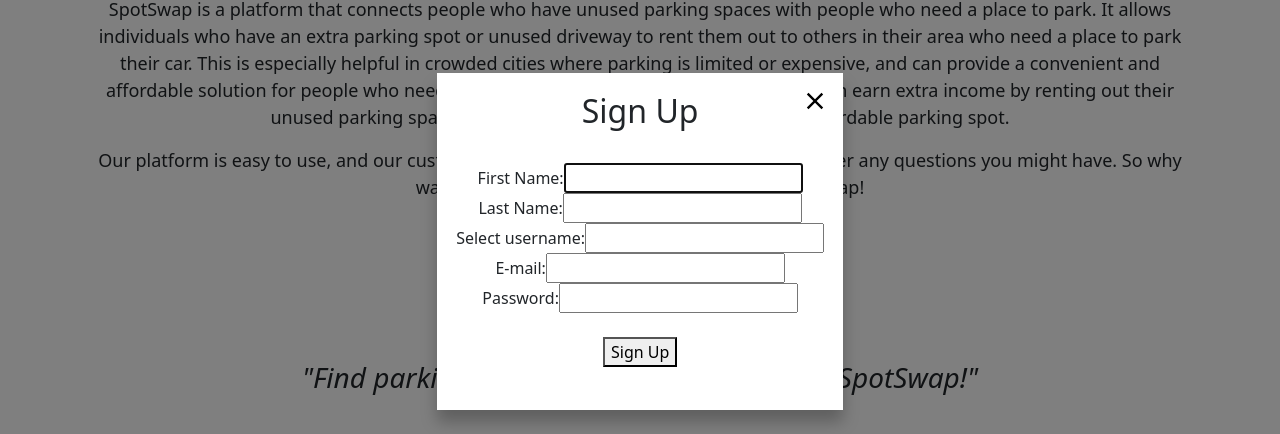
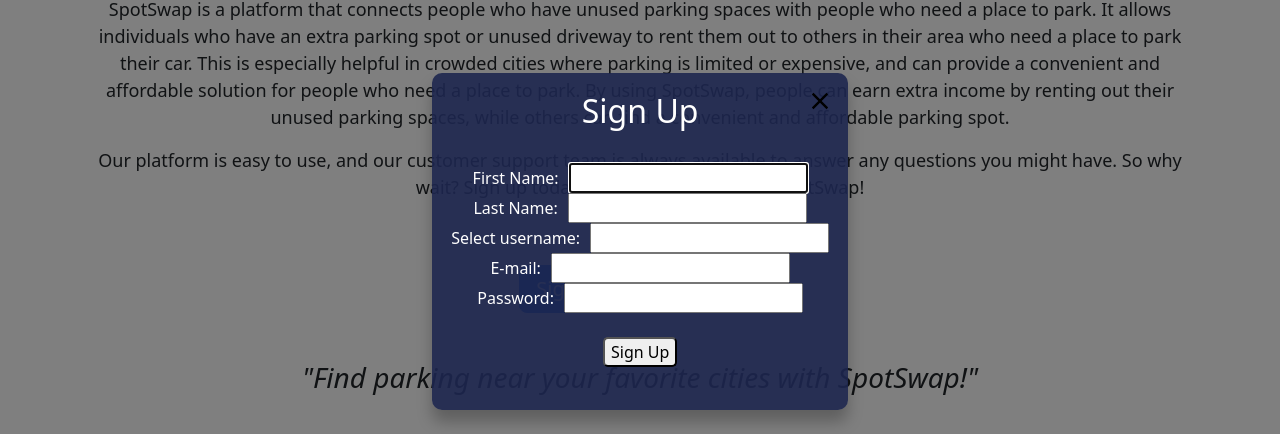
Before and after one commit to alessandraapds/spot_swap_frontend, a React (Create React App) app: page / in a window 1280 px wide. Both pictures are taken after a click on the button "Sign Up". Shown: the part 159-593 px from the top of the page. Built offline with nearby package versions, Linux system fonts and the light colour scheme; grey boxes are pictures that could not be loaded.

Commit message:
styling components

```diff
--- a/src/App.css
+++ b/src/App.css
@@ -156,7 +156,7 @@ h1 {
 .BookingDetails {
   padding: 50px 50px;
   text-align: center;
-  background-color: rgb(41, 41, 168);
+  background-color: #1a244f;
   color: white;
   border-top: 2px solid black;
   border-bottom: 2px solid black;
@@ -192,3 +192,18 @@ h1 {
   font-size: 20px;
   font-weight: bold;
 }
+
+.customModal {
+  background: #1d264ee5 !important;
+  color: #fff !important;
+  border-radius: 10px!important;
+}
+.signUpButton {
+  border-radius: 5px;
+}
+.loginButton {
+  border-radius: 5px;
+}
+label {
+  margin-right: 10px;
+}
--- a/src/components/Footer.js
+++ b/src/components/Footer.js
@@ -4,7 +4,7 @@ import { FaFacebook, FaTwitter, FaInstagram, FaGithub } from "react-icons/fa";
 const Footer = () => {
     const currentYear = new Date().getFullYear();
   return (
-    <footer>
+    <footer className="footer">
       <div className="contact-info">
         <p>SpotSwap</p>
         {/* <p>Phone: (555) 555-5555</p> */}
--- a/src/components/Maps.js
+++ b/src/components/Maps.js
@@ -12,7 +12,7 @@ const Maps = ({ street, city }) => {
   // const mapUrl = `https://maps.googleapis.com/maps/api/geocode/json?address=1600+Amphitheatre+Parkway,+Mountain+View,+CA&key=${mapKey}`;
 
   // MapQuest
-  const mapKey = "RJBWULAYj6sU6ou3OYcjRj0pIK7911NN";
+  const mapKey = "kR1aIlBkHmlqU8bAPFW06iSyMPEVO3Mj";
   const mapUrl = `https://www.mapquestapi.com/geocoding/v1/address?key=${mapKey}&location=${street}+${city}`;
 
   const [mapData, setMapData] = useState([]);
--- a/src/views/Home.js
+++ b/src/views/Home.js
@@ -9,7 +9,6 @@ const Home = () => {
   const navigate = useNavigate()
   return (
     <div>
-      {!token ? navigate("/") : null}
       <Navbar />
       <div className="Heading"><h1>Welcome Back {name}</h1></div>
       <Form />
--- a/src/views/Login.js
+++ b/src/views/Login.js
@@ -73,23 +73,21 @@ const Login = () => {
       <form className='userform' onSubmit={handleSubmit}>
          <label>
             Username:
+             </label>
             <input type="text" name="username" value={username}  onChange={(e) => setUsername(e.target.value)}></input>
-         </label>
+
          <br></br>
          <label>
             Password:
+         </label>
             <input type="text" name="password" value={password}  onChange={(e) => setPassword(e.target.value)}></input>
-         </label>
+
          <br></br>
          <br></br>
-         <button type="submit" value="Login">Login</button>
+         <button type="submit" value="Login" className='loginButton'>Login</button>
 
     </form>
     <br></br>
-    <p>Not Registered Sign Up Now</p>
-
-      {show === true ?
-        <Signup /> : '' }
 
       </Modal>
     </div>
--- a/src/views/Signup.js
+++ b/src/views/Signup.js
@@ -64,37 +64,44 @@ const Signup = () => {
 
     <div>
        <a class="nav-link active" onClick={onOpenModal}>Sign Up</a>
-      <Modal open={open} onClose={onCloseModal} center>
+      <Modal open={open} onClose={onCloseModal} center classNames={{
+          modal: 'customModal'
+        }}>
          <h2>Sign Up</h2>
          <br></br>
       <form className='userform' onSubmit={handleSubmit}>
         <label>
             First Name:
+            </label>
             <input type="text" name="firstName" value={firstName}  onChange={(e) => setFirstName(e.target.value)}></input>
-         </label>
+
          <br></br>
          <label>
             Last Name:
+            </label>
             <input type="text" name="lastName" value={lastName}  onChange={(e) => setLastName(e.target.value)}></input>
-         </label>
+
          <br></br>
          <label>
             Select username:
+           </label>
             <input type="text" name="username" value={username}  onChange={(e) => setUsername(e.target.value)}></input>
-         </label>
+
          <br></br>
          <label>
             E-mail:
+           </label>
             <input type="email" name="email" value={contactEmail}  onChange={(e) => setContactEmail(e.target.value)}></input>
-         </label>
+
          <br></br>
          <label>
             Password:
+           </label>
             <input type="text" name="password" value={password}  onChange={(e) => setPassword(e.target.value)}></input>
-         </label>
+
          <br></br>
          <br></br>
-         <button type="submit" value="Sign Up">Sign Up</button>
+         <button type="submit" value="Sign Up" className='signUpButton'>Sign Up</button>
 
     </form>
     <br></br>
```
